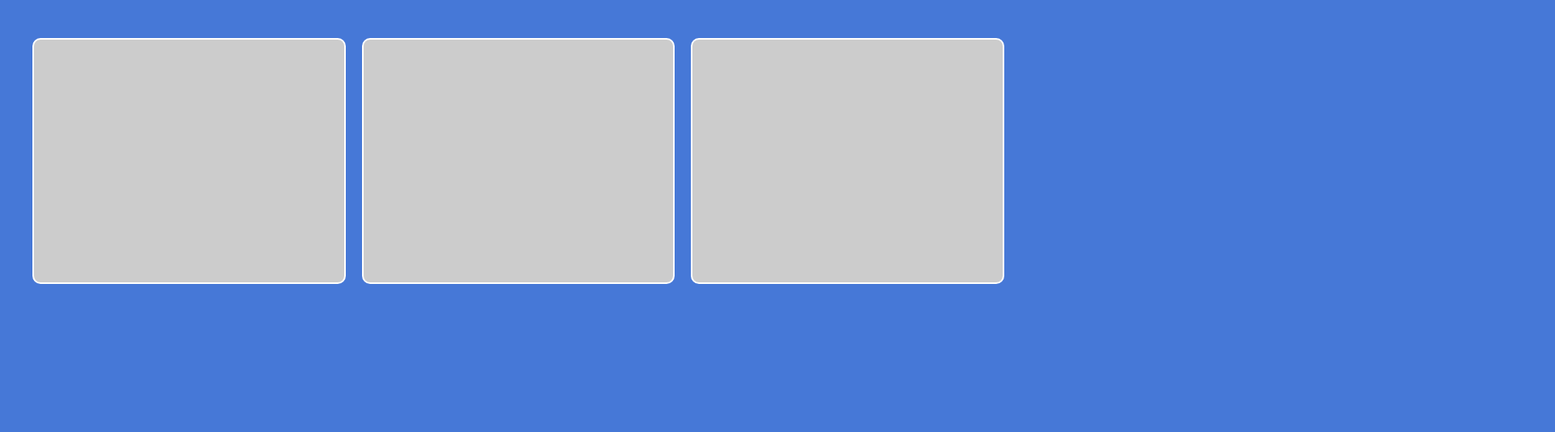
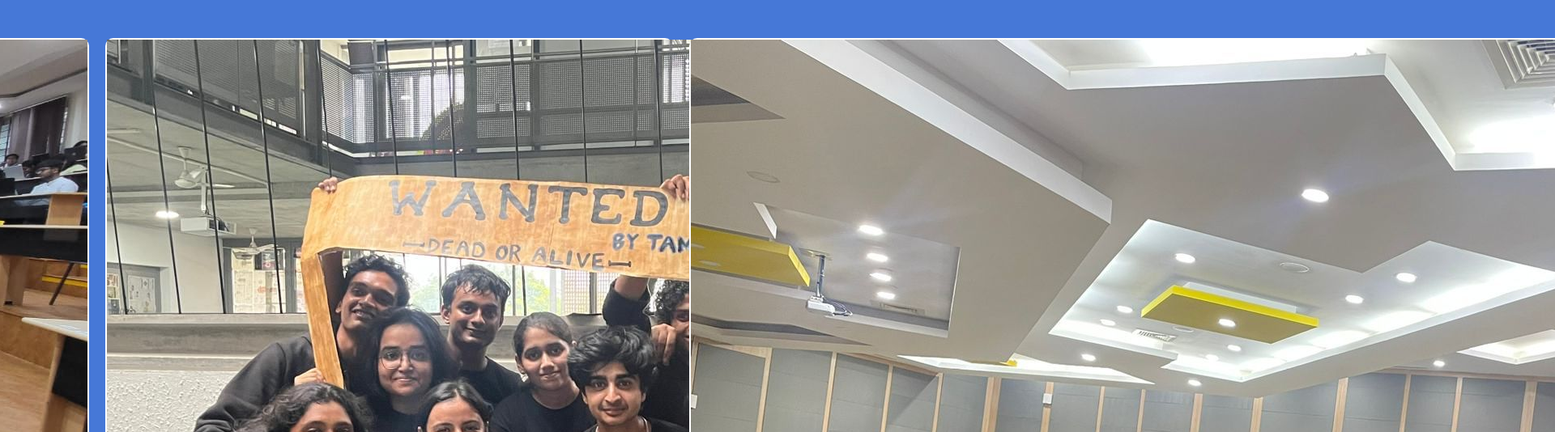
Before and after one commit to aadyasingh2/TAM-Gravitas-Website, a plain HTML site: page index.html in a window 1280 px wide. Shown: the part 442-976 px from the top of the page at 81% size, 1920 px wide, since content can reach past the window. Before the commit the page ends 813 px from the top, so only its background shows below. Drawn offline with Linux system fonts and the light colour scheme.

Commit message:
images added to index.html

```diff
--- a/index.html
+++ b/index.html
@@ -32,10 +32,16 @@
         </div>
 
         <div class="content-boxes">
-            <div class="box"></div>
-            <div class="box large-box"></div>
-            <div class="box"></div>
-        </div>
+    <div class="box">
+        <img src="codecortex.jpeg" alt="Description of image 1" class="box-image">
+    </div>
+    <div class="box large-box">
+        <img src="survival.jpeg" alt="Description of image 2" class="box-image">
+    </div>
+    <div class="box">
+        <img src="data alchemy.jpeg" alt="Description of image 3" class="box-image">
+    </div>
+</div>
     </main>
 
 
```
